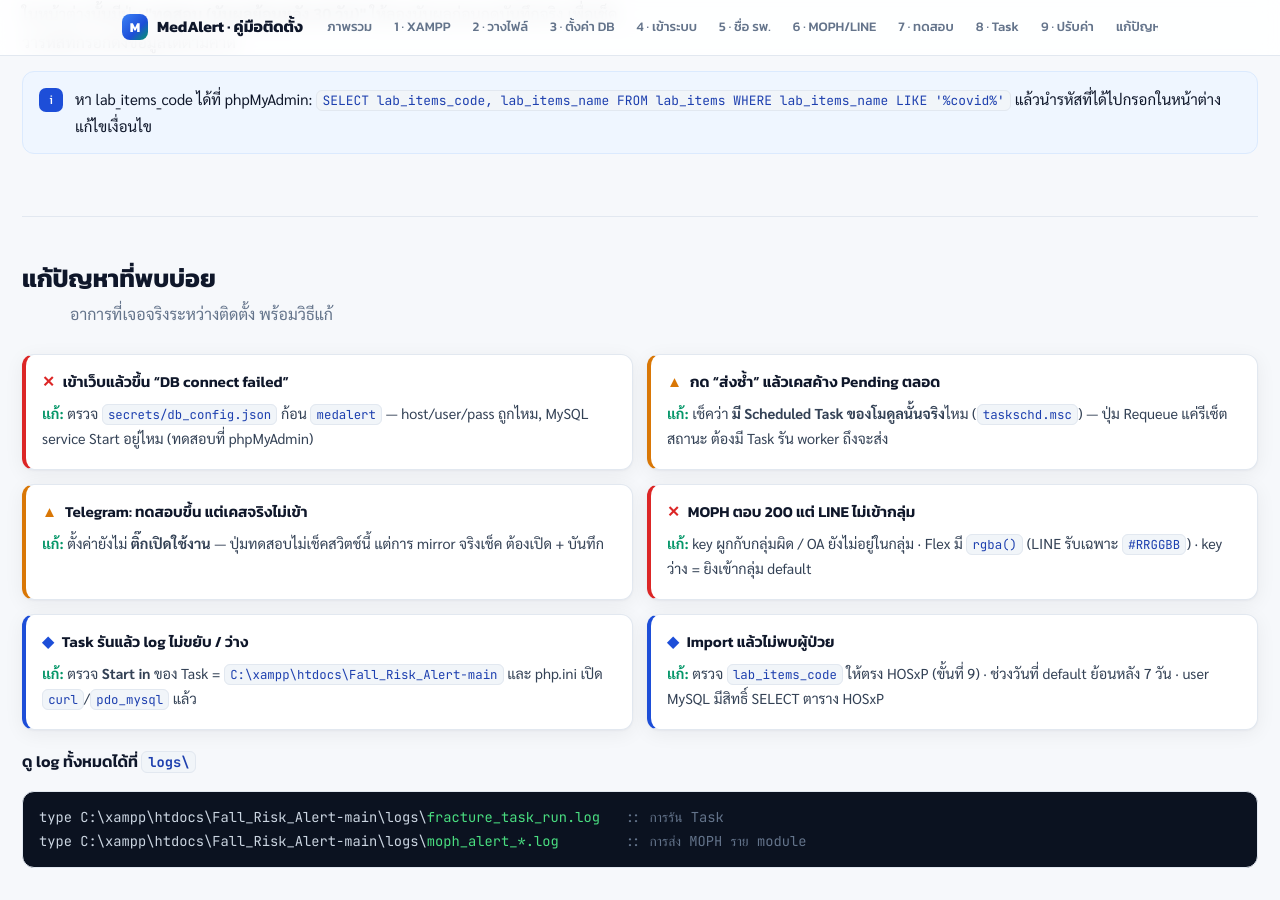
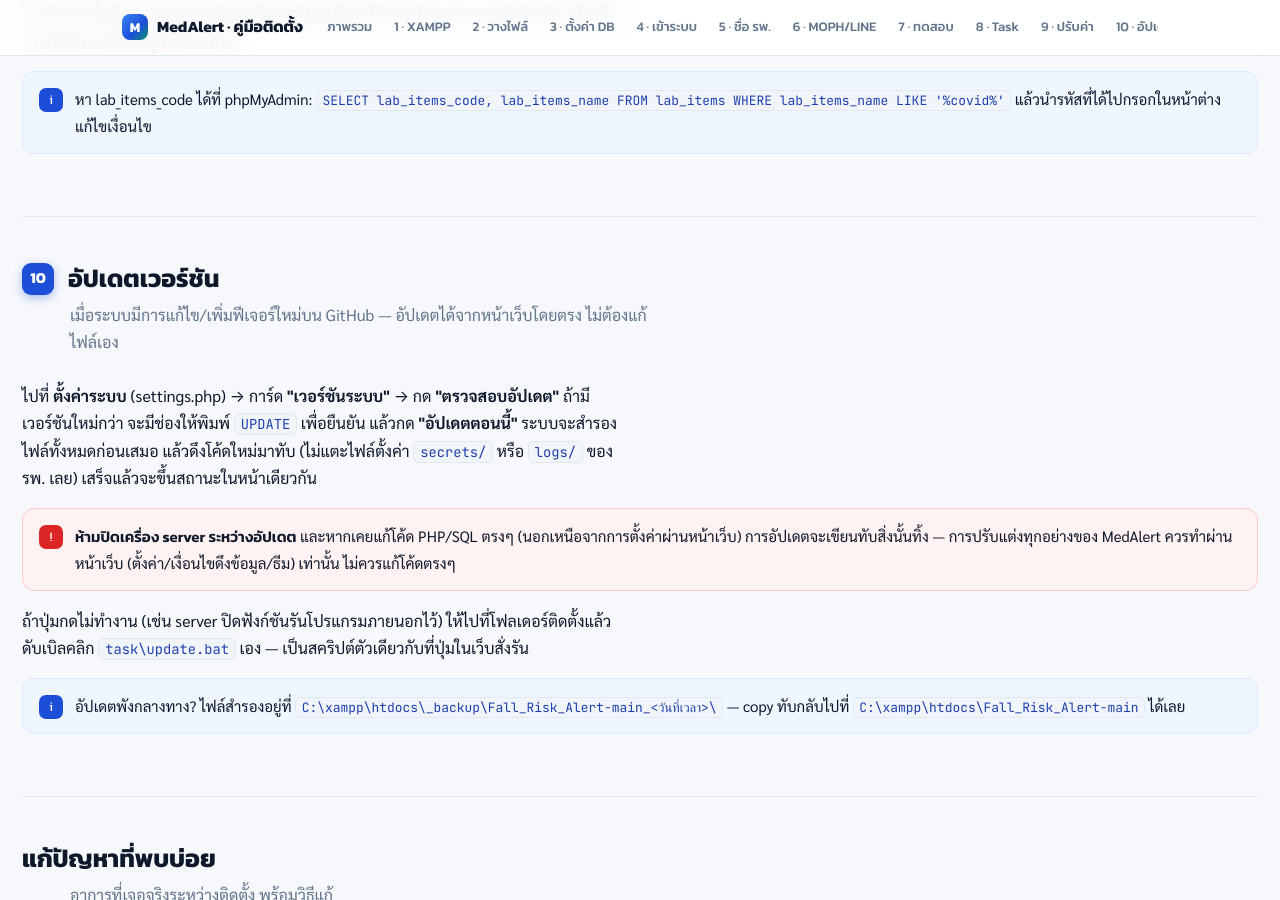
Before and after one commit to nuttapong39/Fall_Risk_Alert-V.2, a Jekyll site: the page docs/install-guide.html, which Jekyll copies as it is, in a window 1280 px wide and 900 px high, scrolled down 8000 px. Built offline with Jekyll 4.4.1, drawn with Linux system fonts in a browser that asks for light colours.

Commit message:
docs(update): phase D — install-guide §10 + PROJECT-STRUCTURE
- install-guide.html: new §10 'อัปเดตเวอร์ชัน' — how to use the settings.php
  button, the manual task\update.bat fallback, where the automatic backup
  lands, and an explicit warning that direct code edits outside the web UI
  get overwritten on update
- PROJECT-STRUCTURE.md: document version_loader.php/db_migrate.php (section 1)
  and the new 3b) ระบบอัปเดตเวอร์ชัน section (VERSION/CHANGELOG/update.bat+ps1/
  system_update_action.php/system_update_status.php)
- verified: <section> tag count balanced (13/13) after the html edit

This closes out the version-update-system plan (phases A-D all shipped).

Co-Authored-By: Claude Opus 4.8 <noreply@anthropic.com>
Claude-Session: https://claude.ai/code/session_01VVMhvyUATVbppuLGcFLiJt

```diff
--- a/docs/install-guide.html
+++ b/docs/install-guide.html
@@ -256,6 +256,7 @@ footer{padding:40px 0 60px; color:var(--muted); font-size:.86rem; border-top:1px
       <a href="#s7">7 · ทดสอบ</a>
       <a href="#s8">8 · Task</a>
       <a href="#s9">9 · ปรับค่า</a>
+      <a href="#s10">10 · อัปเดตเวอร์ชัน</a>
       <a href="#trouble">แก้ปัญหา</a>
       <a href="#checklist">Checklist</a>
     </nav>
@@ -632,6 +633,15 @@ git clone https://github.com/nuttapong39/Fall_Risk_Alert-V.2.git <span class="g"
     <div class="note info"><div class="ic k">i</div><div>หา lab_items_code ได้ที่ phpMyAdmin: <code class="inl">SELECT lab_items_code, lab_items_name FROM lab_items WHERE lab_items_name LIKE '%covid%'</code> แล้วนำรหัสที่ได้ไปกรอกในหน้าต่างแก้ไขเงื่อนไข</div></div>
   </section>
 
+  <section id="s10" class="sec-anchor">
+    <div class="sec-h"><span class="h-num">10</span><h2>อัปเดตเวอร์ชัน</h2></div>
+    <p class="sec-sub measure">เมื่อระบบมีการแก้ไข/เพิ่มฟีเจอร์ใหม่บน GitHub — อัปเดตได้จากหน้าเว็บโดยตรง ไม่ต้องแก้ไฟล์เอง</p>
+    <p class="measure">ไปที่ <b>ตั้งค่าระบบ</b> (settings.php) → การ์ด <b>"เวอร์ชันระบบ"</b> → กด <b>"ตรวจสอบอัปเดต"</b> ถ้ามีเวอร์ชันใหม่กว่า จะมีช่องให้พิมพ์ <code class="inl">UPDATE</code> เพื่อยืนยัน แล้วกด <b>"อัปเดตตอนนี้"</b> ระบบจะสำรองไฟล์ทั้งหมดก่อนเสมอ แล้วดึงโค้ดใหม่มาทับ (ไม่แตะไฟล์ตั้งค่า <code class="inl">secrets/</code> หรือ <code class="inl">logs/</code> ของ รพ. เลย) เสร็จแล้วจะขึ้นสถานะในหน้าเดียวกัน</p>
+    <div class="note crit"><div class="ic k">!</div><div><b>ห้ามปิดเครื่อง server ระหว่างอัปเดต</b> และหากเคยแก้โค้ด PHP/SQL ตรงๆ (นอกเหนือจากการตั้งค่าผ่านหน้าเว็บ) การอัปเดตจะเขียนทับสิ่งนั้นทิ้ง — การปรับแต่งทุกอย่างของ MedAlert ควรทำผ่านหน้าเว็บ (ตั้งค่า/เงื่อนไขดึงข้อมูล/ธีม) เท่านั้น ไม่ควรแก้โค้ดตรงๆ</div></div>
+    <p class="measure">ถ้าปุ่มกดไม่ทำงาน (เช่น server ปิดฟังก์ชันรันโปรแกรมภายนอกไว้) ให้ไปที่โฟลเดอร์ติดตั้งแล้วดับเบิลคลิก <code class="inl">task\update.bat</code> เอง — เป็นสคริปต์ตัวเดียวกับที่ปุ่มในเว็บสั่งรัน</p>
+    <div class="note info"><div class="ic k">i</div><div>อัปเดตพังกลางทาง? ไฟล์สำรองอยู่ที่ <code class="inl">C:\xampp\htdocs\_backup\Fall_Risk_Alert-main_&lt;วันที่เวลา&gt;\</code> — copy ทับกลับไปที่ <code class="inl">C:\xampp\htdocs\Fall_Risk_Alert-main</code> ได้เลย</div></div>
+  </section>
+
   <!-- ══════════════ TROUBLESHOOTING ══════════════ -->
   <section id="trouble" class="sec-anchor">
     <div class="sec-h"><h2>แก้ปัญหาที่พบบ่อย</h2></div>
```
Also changed, not shown: docs/PROJECT-STRUCTURE.md (+7 -0 lines).
